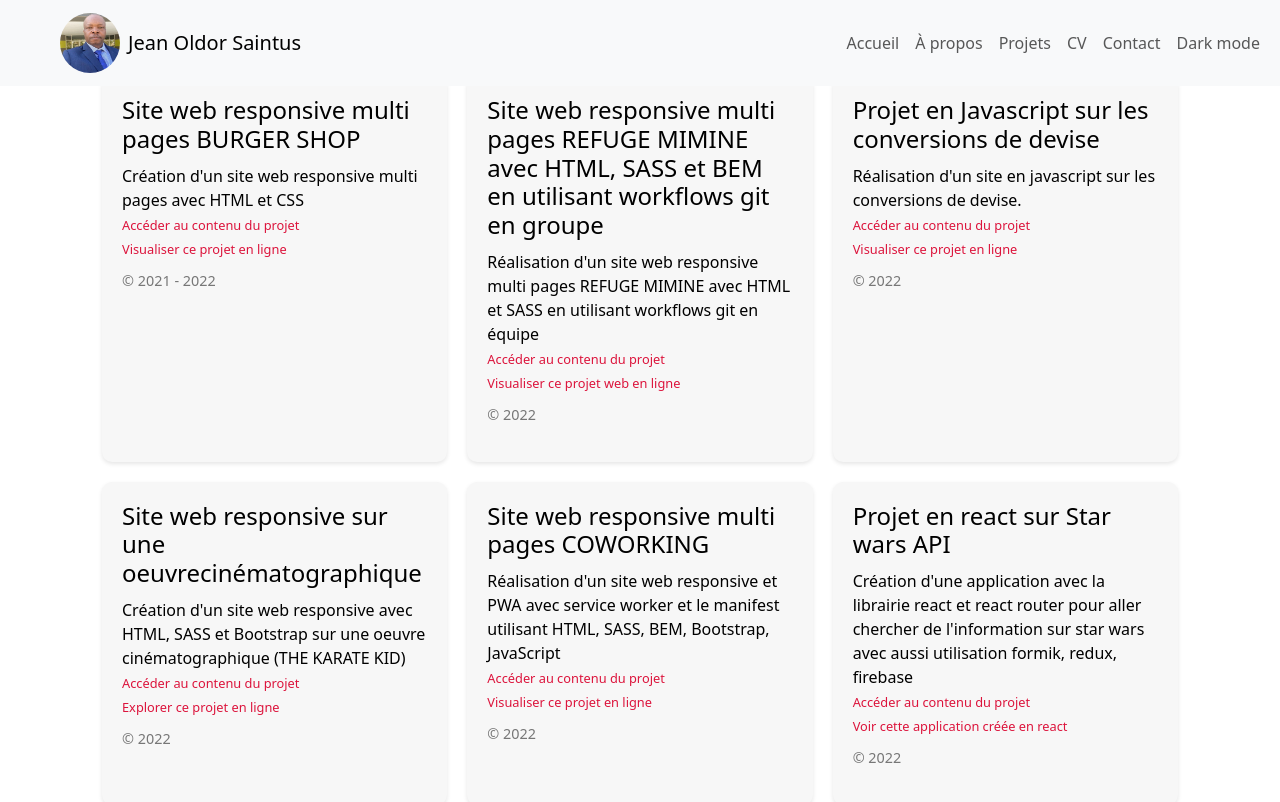
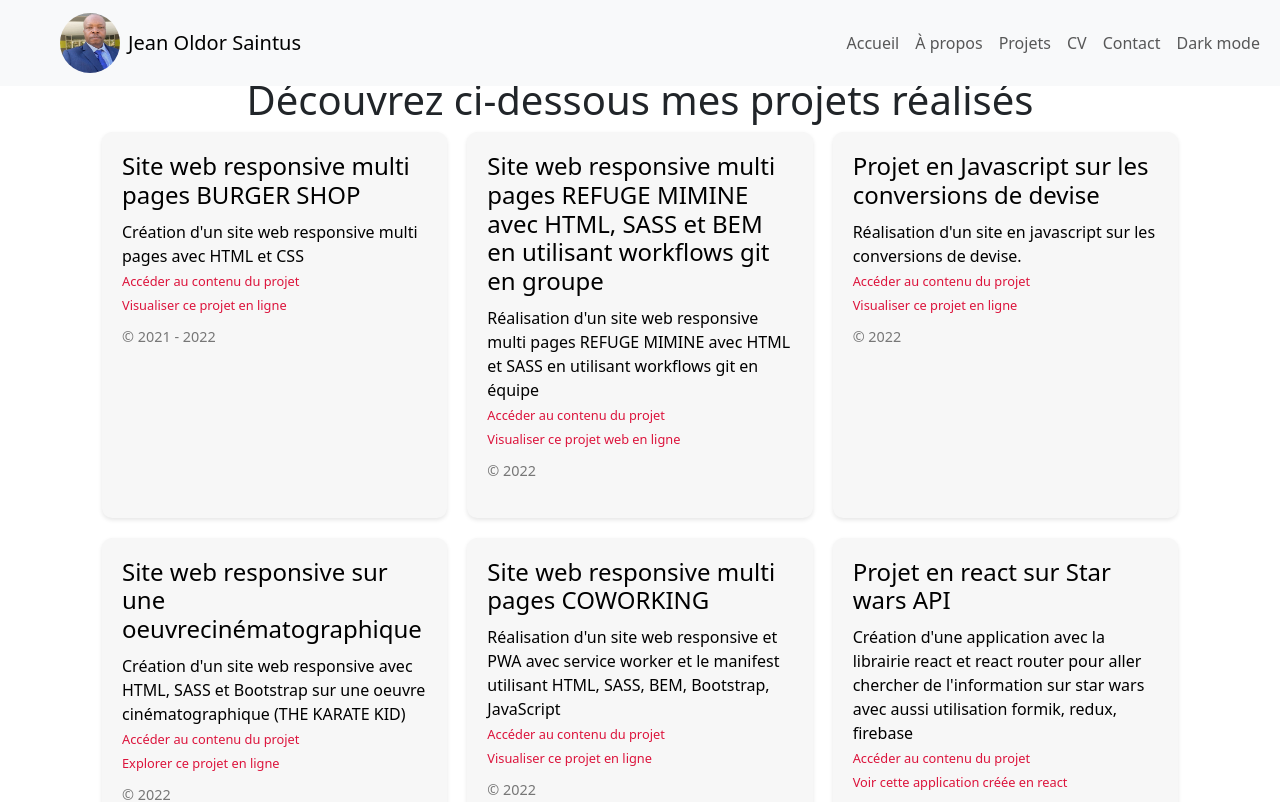
Before and after one commit to joslsinfo/portfolio-jean-oldor-saintus-react, a React (Create React App) app: page /portfolio-jean-oldor-saintus-react/projects in a window 1280 px wide. Shown: the top 802 px of the page. Built offline with nearby package versions, Linux system fonts and the light colour scheme.

Commit message:
Ajout du component ContactPage fonctionnel avec emailjs et update de style dans les différentes parties de l'application

```diff
--- a/src/components/projectSection/ProjectSection.css
+++ b/src/components/projectSection/ProjectSection.css
@@ -1,5 +1,10 @@
 .projects-section {
     padding: 20px;
+    margin-top: 3.5rem;
+  }
+  .projects-section h1{
+    text-align: center;
+
   }
 
   .projects {
```
